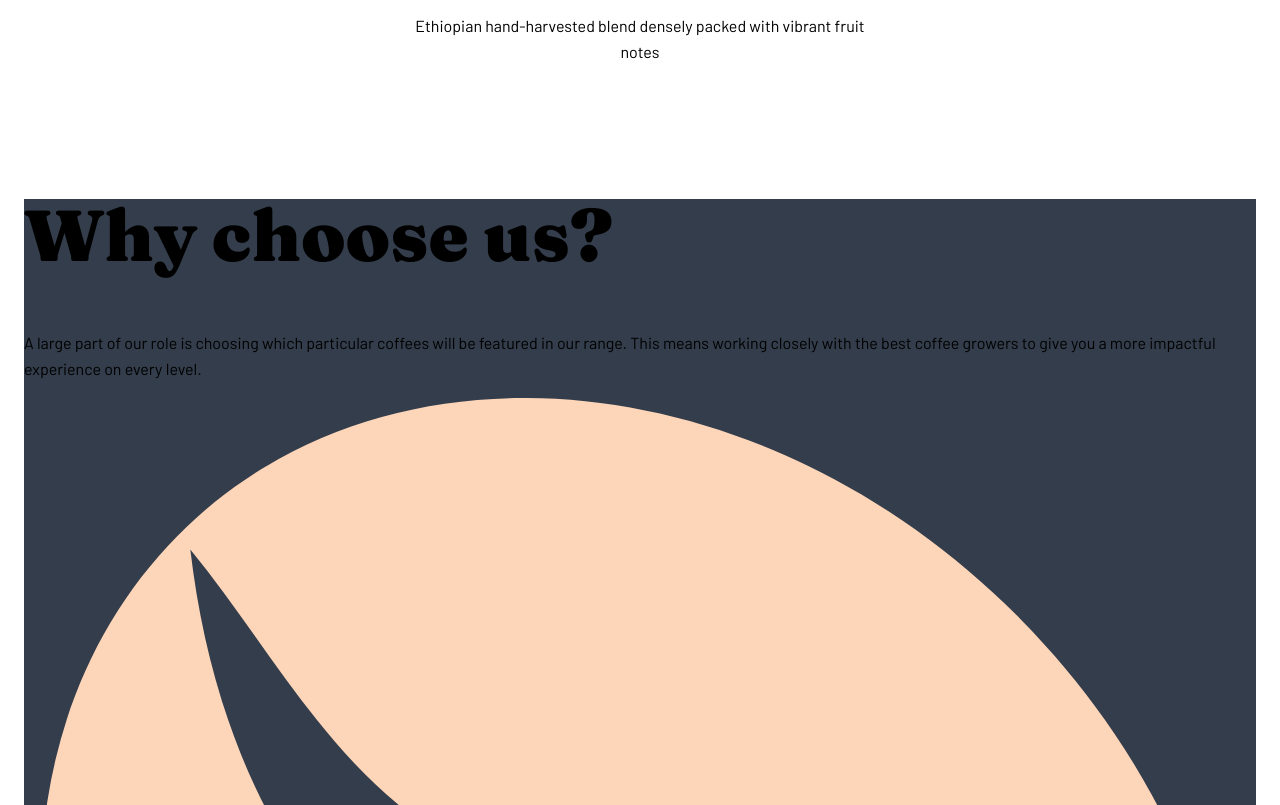
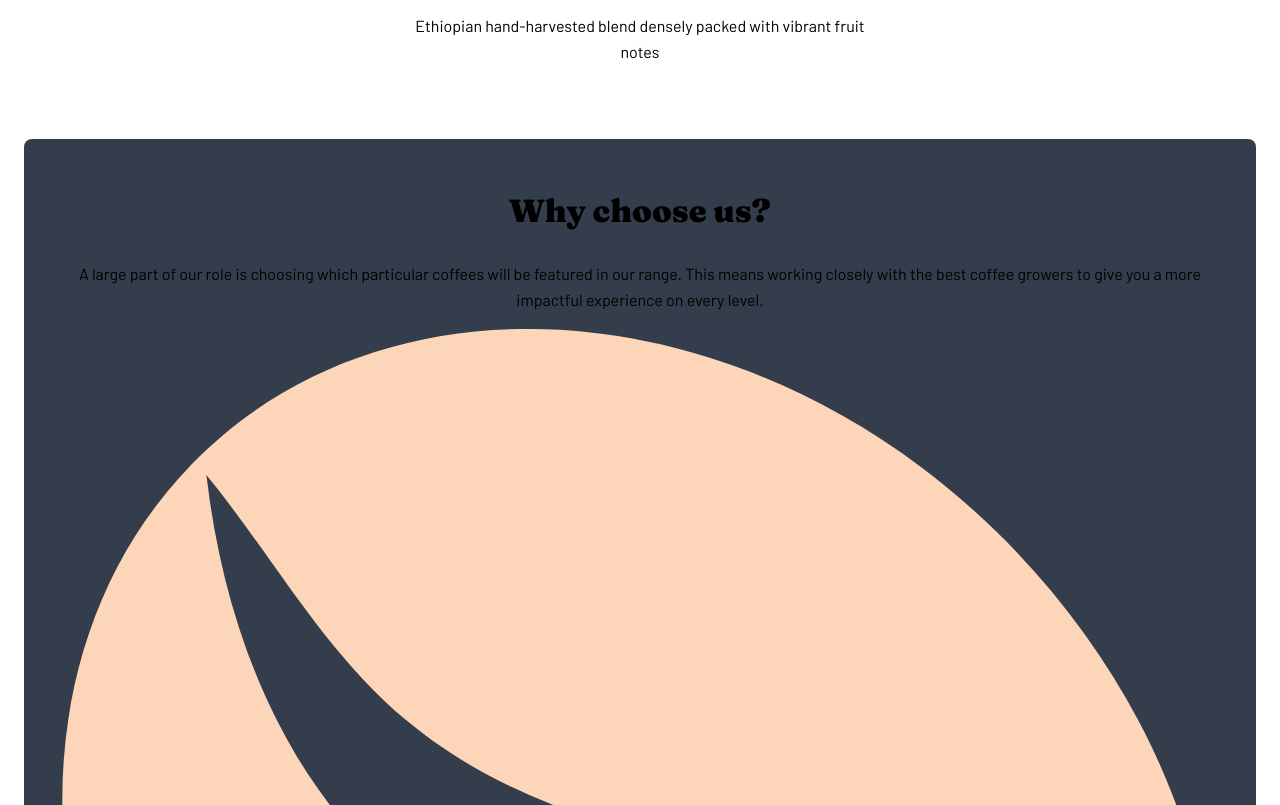
Before and after one commit to chrisyoung0101/coffee-roasters-home-page-study, a plain HTML site: page index.html in a window 1280 px wide. Shown: the part 2075-2880 px from the top of the page. Drawn offline with Linux system fonts and the light colour scheme.

Commit message:
style whyChooseUs Class

```diff
--- a/index.css
+++ b/index.css
@@ -251,6 +251,9 @@ nav ul {
 /* *** *** *** *** *** *** *** *** ***  */
 
 .whyChooseUs {
+  border-radius: 8px;
+  text-align: center;
+  padding: 1.4em;
   background-color: var(--dark-grey-blue);
   height: 1499px;
   /* padding: 5em 5em 0em 5em; */
--- a/index.html
+++ b/index.html
@@ -116,7 +116,7 @@
         -->
         <section class="whyChooseUs">
 
-            <h1>Why choose us?</h1>
+            <h3>Why choose us?</h3>
             <p>A large part of our role is choosing which particular coffees will be featured
                 in our range. This means working closely with the best coffee growers to give
                 you a more impactful experience on every level.
```
